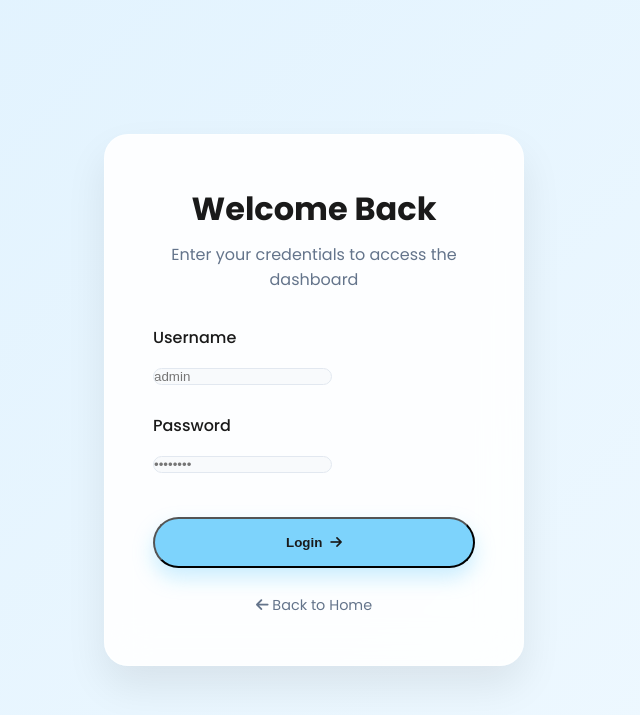
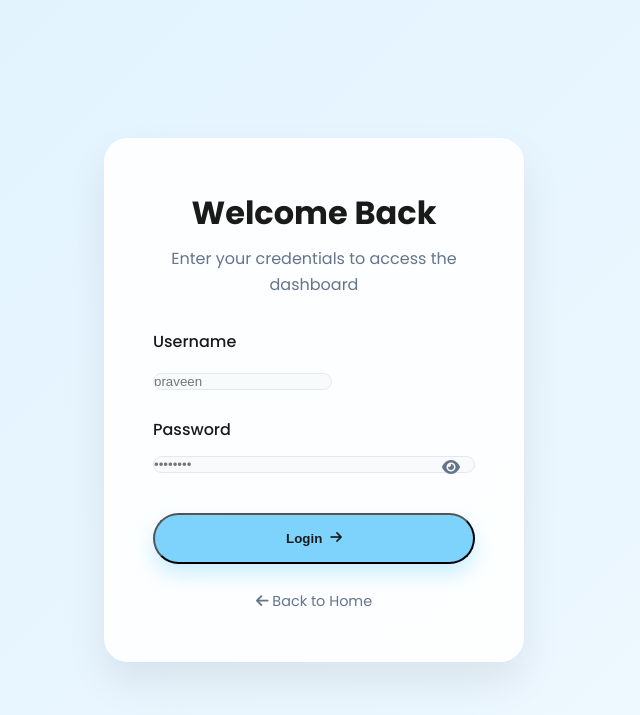
Before and after one commit to saintlionelpraveen/Portfolio, a PHP site: page /login.php in a window 1280 px wide. Shown: the top 715 px of the page, without its empty margins (326-966 px from the left). Run offline with PHP 8.4, Linux system fonts and the light colour scheme; data that the repository does not hold is empty.

Commit message:
fix(Password): Update the admin password method

```diff
--- a/admin/admin.css
+++ b/admin/admin.css
@@ -214,3 +214,32 @@ tr:hover td {
     margin-top: 1rem;
     justify-content: center;
 }
+
+/* Password Toggle Style */
+.password-field-container {
+    position: relative;
+    display: flex;
+    align-items: center;
+}
+
+.password-field-container input {
+    width: 100%;
+    padding-right: 45px;
+}
+
+.password-toggle {
+    position: absolute;
+    right: 15px;
+    color: var(--text-light);
+    cursor: pointer;
+    transition: 0.3s;
+    display: flex;
+    align-items: center;
+    justify-content: center;
+    height: 100%;
+    top: 17%;
+}
+
+.password-toggle:hover {
+    color: var(--accent-dark);
+}
--- a/database.sql
+++ b/database.sql
@@ -98,9 +98,9 @@ CREATE TABLE IF NOT EXISTS messages (
 );
 
 -- Remove existing admin user to ensure clean slate
-DELETE FROM admin_users WHERE username = 'admin';
+DELETE FROM admin_users WHERE username = 'praveen';
 
--- Insert default admin user (password: admin123)
+-- Insert default admin user (password: Tebi1328)
 INSERT INTO admin_users (username, password) VALUES
-('admin', 'admin123');
+('praveen', 'Tebi1328');
 -- This application uses plain text passwords for admin login.
--- a/login.php
+++ b/login.php
@@ -86,11 +86,16 @@ if (isset($_SESSION['admin_id'])) {
         <form action="" method="POST">
             <div class="form-group">
                 <label for="username">Username</label>
-                <input type="text" id="username" name="username" placeholder="admin" required>
+                <input type="text" id="username" name="username" placeholder="praveen" required>
             </div>
             <div class="form-group">
                 <label for="password">Password</label>
-                <input type="password" id="password" name="password" placeholder="••••••••" required>
+                <div class="password-field-container">
+                    <input type="password" id="password" name="password" placeholder="••••••••" required>
+                    <span class="password-toggle" id="togglePassword">
+                        <i class="fas fa-eye"></i>
+                    </span>
+                </div>
             </div>
             <button type="submit" class="btn-primary">
                 Login <i class="fas fa-arrow-right"></i>
@@ -112,6 +117,20 @@ if (isset($_SESSION['admin_id'])) {
                     el.classList.add('visible');
                 }, index * 100);
             });
+
+            // Password Toggle Logic
+            const togglePassword = document.querySelector('#togglePassword');
+            const password = document.querySelector('#password');
+
+            togglePassword.addEventListener('click', function (e) {
+                // Toggle the type attribute
+                const type = password.getAttribute('type') === 'password' ? 'text' : 'password';
+                password.setAttribute('type', type);
+
+                // Toggle the eye / eye-slash icon
+                this.querySelector('i').classList.toggle('fa-eye');
+                this.querySelector('i').classList.toggle('fa-eye-slash');
+            });
         });
     </script>
 </body>
```
